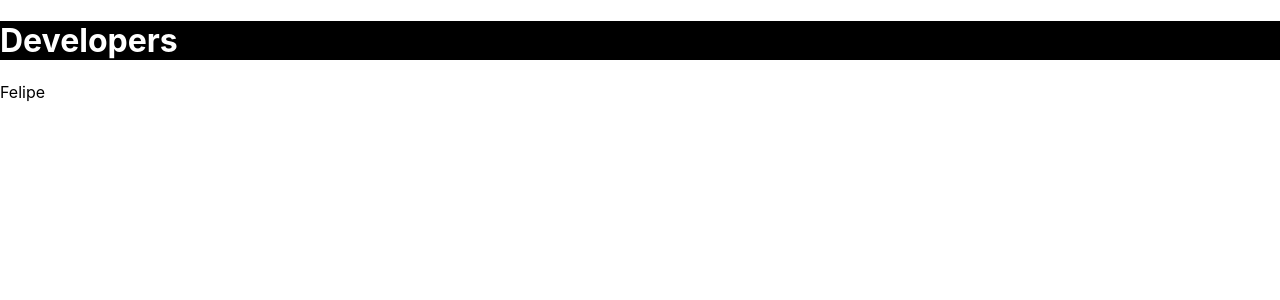
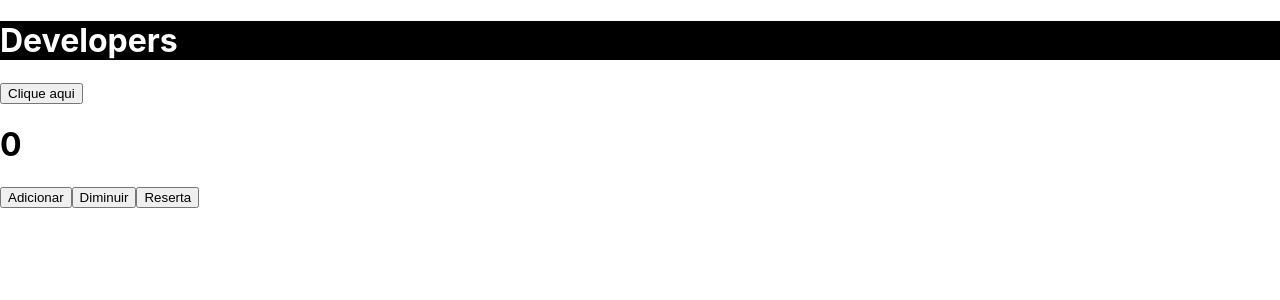
Before and after one commit to felipeFransa/react-curso-2023, a React (Vite) app: page / in a window 1280 px wide. Shown: the top 300 px of the page. Built offline with nearby package versions, Linux system fonts and the light colour scheme.

Commit message:
version.1.0.2

```diff
--- a/index.html
+++ b/index.html
@@ -4,7 +4,7 @@
     <meta charset="UTF-8" />
     <link rel="icon" type="image/svg+xml" href="/src/favicon.svg" />
     <meta name="viewport" content="width=device-width, initial-scale=1.0" />
-    <title>Vite App</title>
+    <title>Curso React</title>
   </head>
   <body>
     <div id="root"></div>
--- a/src/App.tsx
+++ b/src/App.tsx
@@ -1,14 +1,19 @@
 import { useState } from 'react'
 import { Header } from './components/Header/Header';
+import { Counter } from './components/Counter/Counter';
 
 const app = () => {
   const [firstName, setFirstName] = useState('Felipe')
   const [logoName, setLogoName] = useState('Developers')
 
+  const handleClick = () => {
+    setLogoName('Novo Logo')
+  }
   return (
     <div>
       <Header title={logoName}/>
-      {firstName}
+      <button onClick={handleClick}>Clique aqui</button>
+      <Counter/>
     </div>
   )
 }
--- /dev/null
+++ b/src/components/Counter/Counter.tsx
@@ -0,0 +1,24 @@
+import { useState } from 'react';
+
+export const Counter = () => {
+  const [firstNumber, setFirstNumber] = useState(0)
+
+  const sum = () => {
+    setFirstNumber(firstNumber + 1)
+  }
+
+  const sub = () => {
+    setFirstNumber(firstNumber - 1)
+  }
+  const resert = () => {
+    setFirstNumber(0)
+  }
+  return (
+    <div>
+      <h1>{firstNumber}</h1>
+      <button onClick={sum}>Adicionar</button>
+      <button onClick={sub}>Diminuir</button>
+      <button onClick={resert}>Reserta</button>
+    </div>
+  )
+}
```
